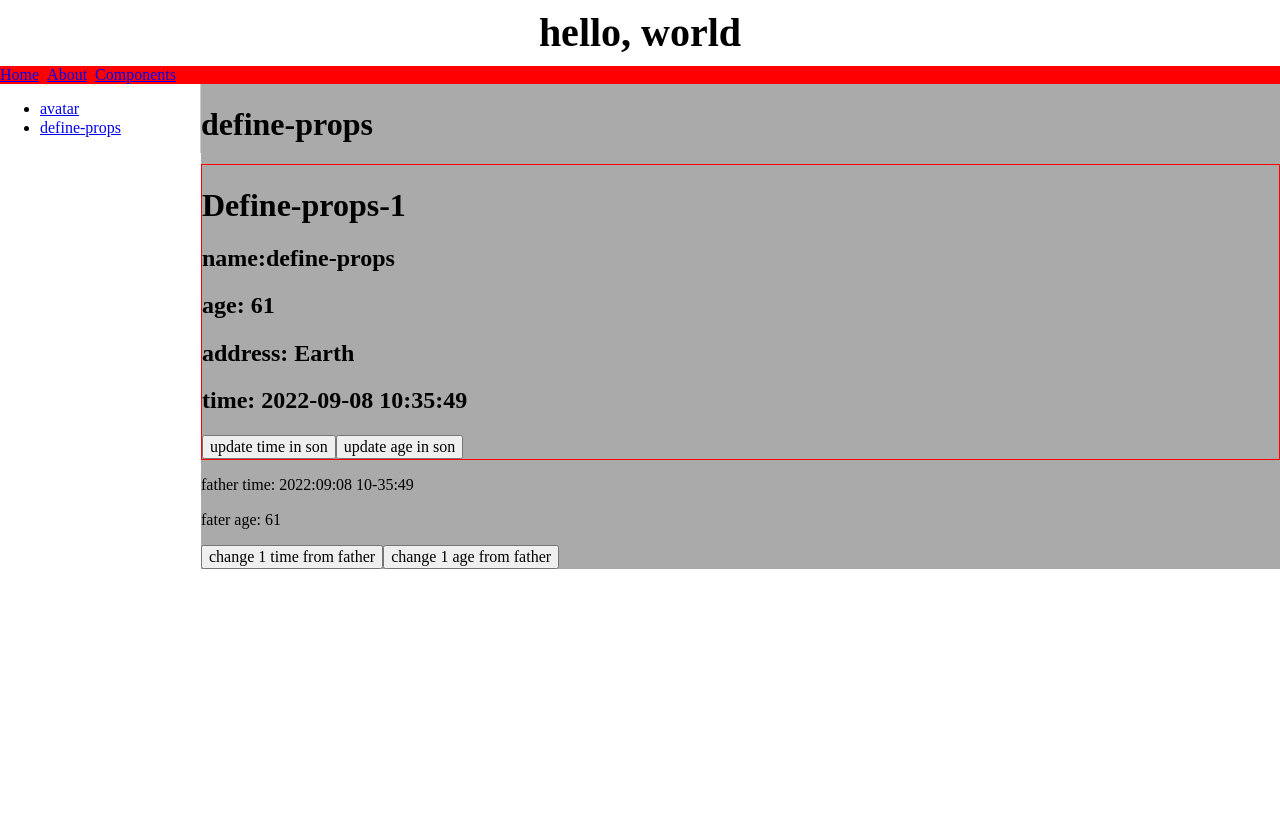
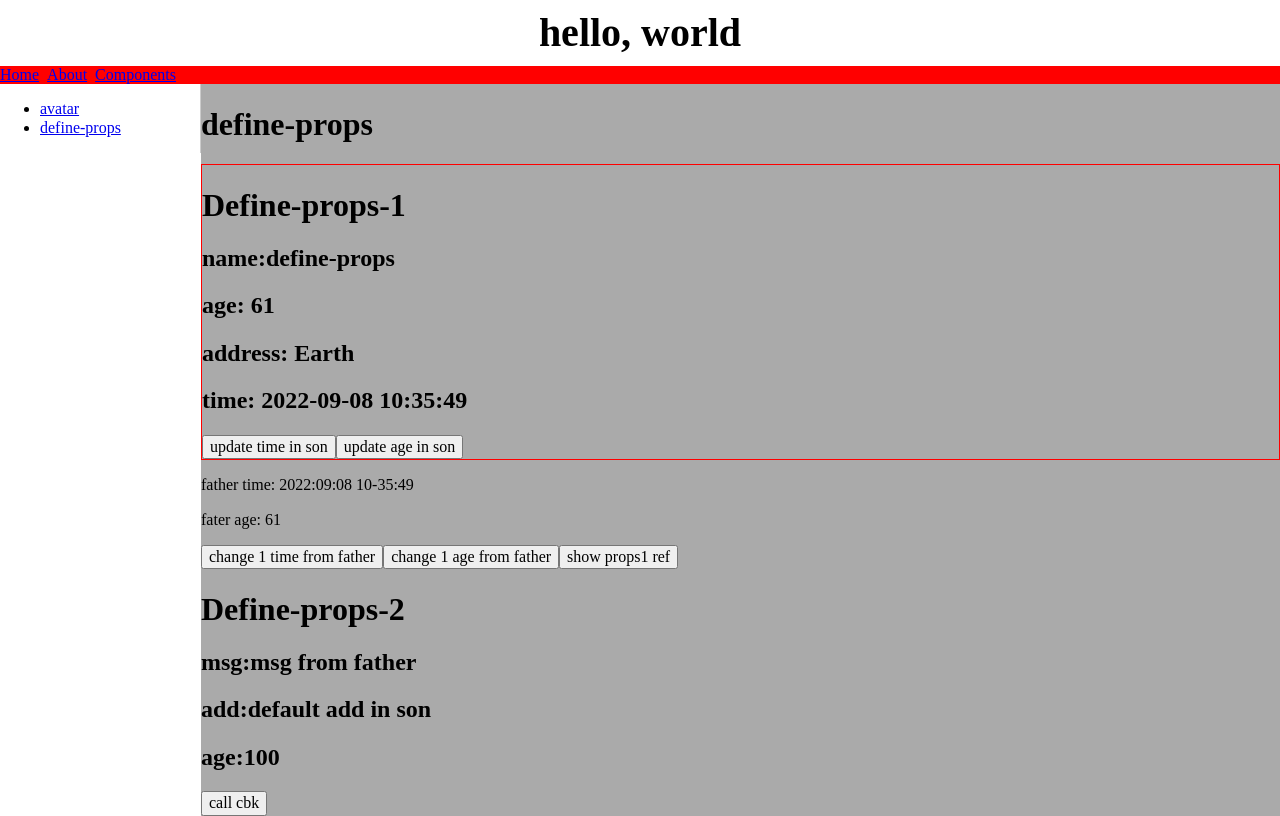
Before and after one commit to jiangxiaoxin/start_vue_3, a Vue app: page /component/define-props in a window 1280 px wide. Built offline with nearby package versions, Linux system fonts and the light colour scheme.

Commit message:
feat:两种方式声明props

```diff
--- a/src/components/DefineProps/DefineProps1.vue
+++ b/src/components/DefineProps/DefineProps1.vue
@@ -17,8 +17,13 @@
  */
 import { computed, onUpdated, ref, watch } from "vue";
 import dayjs from "dayjs";
+// 传给defineProps 的参数是原来标准的props写法，defineProps会根据这个props对象做自动的类型推导
 const props = defineProps({
   name: {
+    /**
+     * name属性的类型，必须是 String才对。string则会报错。
+     * 因为在这里，type是name这个对象的一个键，它需要一个对应的值。而string是用来说明类型的，不能当作值在这里使用。
+     */
     type: String,
     default: "define-props",
   },
@@ -70,9 +75,12 @@ const timeStr = computed(() => {
   return dayjs(_time.value).format("YYYY-MM-DD hh:mm:ss");
 });
 
-// onUpdated(() => {
-//   console.log("updated", props);
-//   console.log("_time", _time.value);
-//   console.log("_age", _age.value);
-// });
+defineExpose({
+  _time,
+  ageFromSon: _age,
+  updateBoth: () => {
+    updateTime();
+    updateAge();
+  }
+})
 </script>
--- /dev/null
+++ b/src/components/DefineProps/DefineProps2.vue
@@ -0,0 +1,35 @@
+<template>
+  <h1>Define-props-2</h1>
+  <h2>msg:{{ msg }}</h2>
+  <h2>add:{{ address }}</h2>
+  <h2>age:{{ age }}</h2>
+  <button @click="callCBK">call cbk</button>
+</template>
+
+<script setup lang="ts">
+import type { AgeType } from "./interface";
+/**
+ * 通过泛型来定义props，msg就是默认必填的，选填需要明确用?标识出来。
+ * 不光可以声明属性，还可以声明方法，从父组件向子组件传递方法
+ * type default required
+ */
+interface Props {
+  msg: string;
+  address?: string;
+  age?: AgeType;
+  cbk?: (value: AgeType) => void;
+}
+
+//TODO:又必填，又提供default好像会报警告
+const props = withDefaults(defineProps<Props>(), {
+  address: "default add in son",
+});
+
+const callCBK = () => {
+  if (props.cbk) {
+    props.cbk(props.age);
+  } else {
+    console.log("props has no cbk.");
+  }
+};
+</script>
--- a/src/components/DefineProps/DefinePropsPage.vue
+++ b/src/components/DefineProps/DefinePropsPage.vue
@@ -5,11 +5,19 @@
   <p>fater age: {{age}}</p>
   <button @click="change1Time">change 1 time from father</button>
   <button @click="change1Age">change 1 age from father</button>
+  <button @click="showRef1">show props1 ref</button>
+  <br />
+  <DefineProps2Vue msg="msg from father" :cbk="cbkFor2" :age="100"/>
 </template>
 <script lang="ts" setup>
 import DefineProps1Vue from "./DefineProps1.vue";
-import { ref, computed, nextTick, onMounted } from "vue";
+import DefineProps2Vue from "./DefineProps2.vue";
+import { ref, computed, nextTick, onMounted, type Ref } from "vue";
 import dayjs from "dayjs";
+import type { AgeType } from './interface'
+
+
+
 const currTime = ref(Date.now());
 const change1Time = () => {
   currTime.value = Date.now();
@@ -21,7 +29,22 @@ const change1Age = () => {
 const currTimeStr = computed(() => {
   return dayjs(currTime.value).format("YYYY:MM:DD hh-mm:ss");
 });
-const prop1 = ref(null);
-const fTime = ref(null);
+const prop1 = ref<Ref>({} as Ref);
+const fTime = ref<Ref>({} as Ref);
+
+const showRef1 = () => {
+  /**
+   * 采用<script setup>方式写的组件，默认是对外封闭的，ref会显示个空空的对象。需要在子组件里用 defineExpose 明确写明要暴露啥出去.
+   * 暴露的不光是属性，还可以暴露内部的方法。这样父组件可以访问子组件属性，调用子组件方法
+   */
+  console.log("ref", prop1.value);
+  prop1.value.updateBoth();
+  console.log(prop1.value.ageFromSon, prop1.value._time);
+}
+
+const cbkFor2 = (value: AgeType) => {
+  console.log("callback for props 2 from father", value);
+
+}
 
 </script>
--- /dev/null
+++ b/src/components/DefineProps/interface.ts
@@ -0,0 +1 @@
+export type AgeType = number | undefined | null;
```
Also changed, not shown: src/components/DefineProps/README.md (added).
